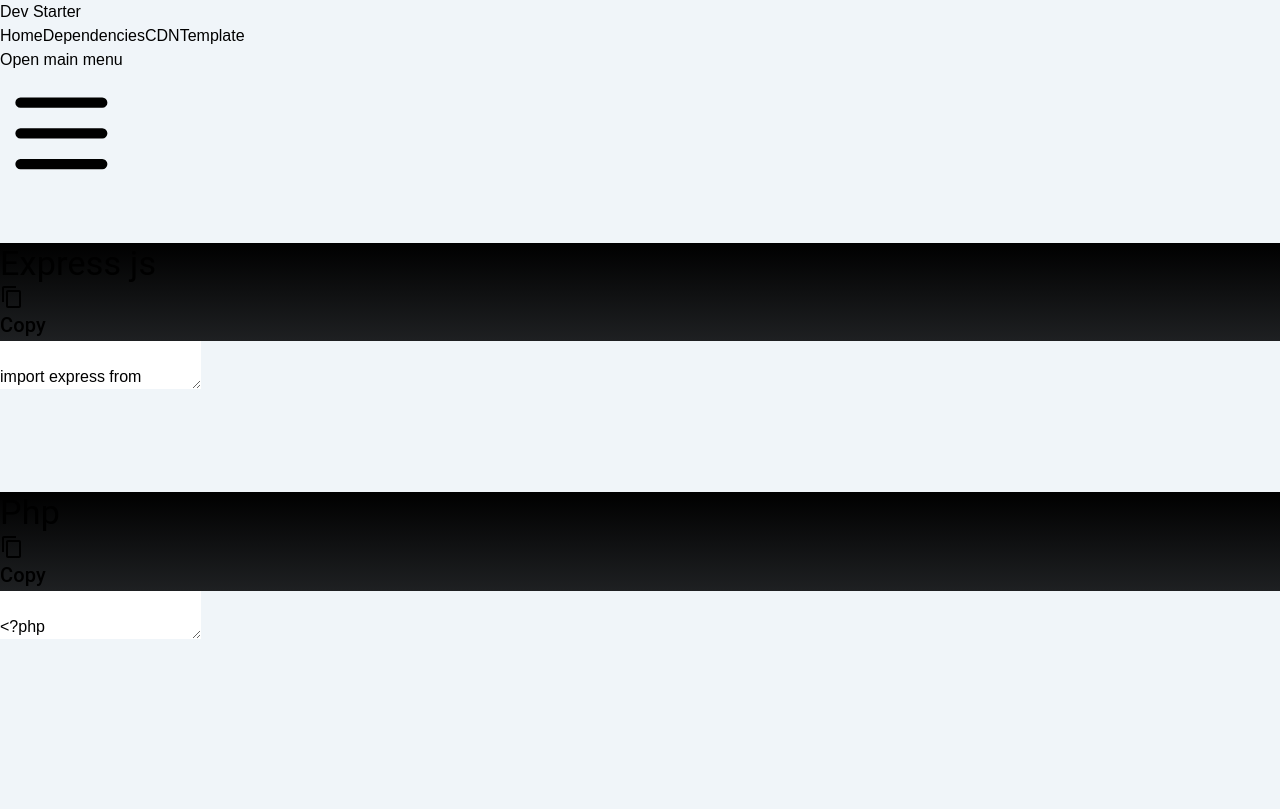
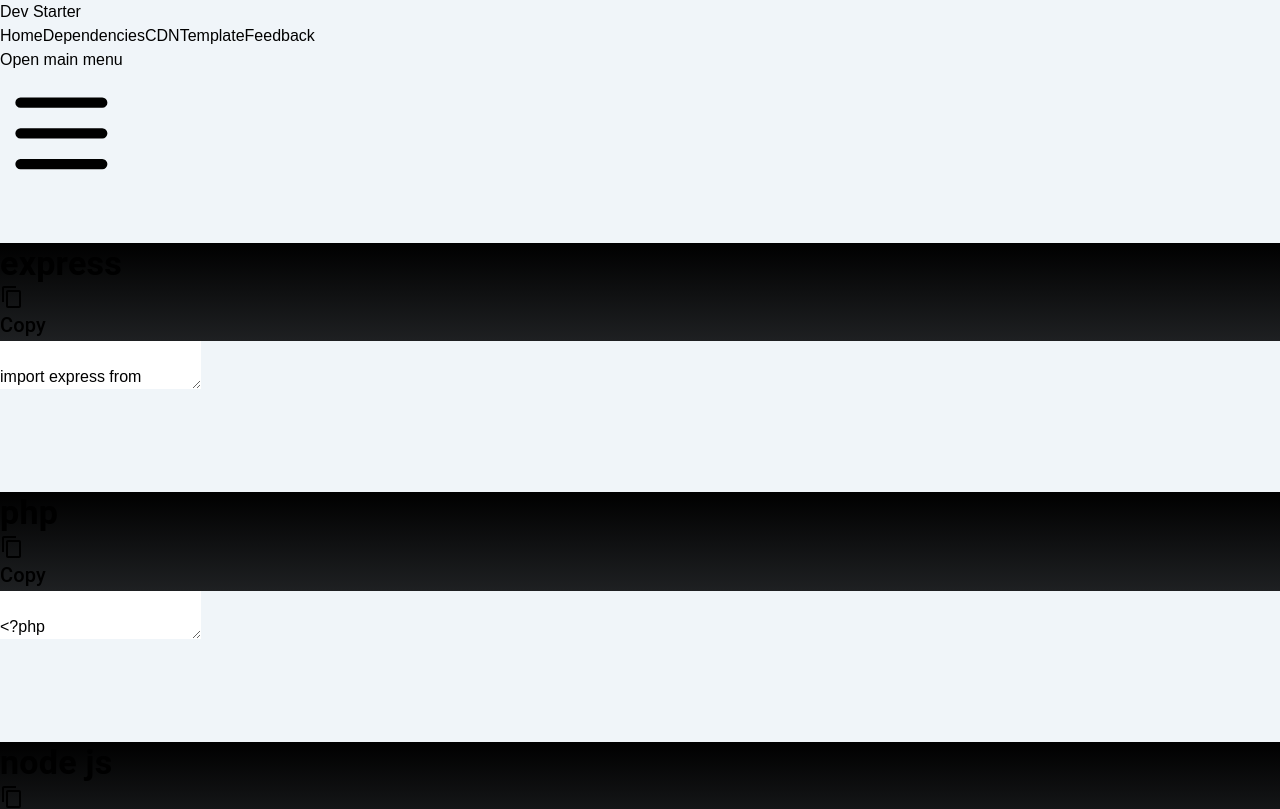
Before and after one commit to Kreliannn/dev-starter, a Next.js app: page /pages/codeTemplate in a window 1280 px wide. Shown: the top 809 px of the page. Built offline with nearby package versions, Linux system fonts and the light colour scheme.

Commit message:
add feedback form

```diff
--- a/package.json
+++ b/package.json
@@ -13,6 +13,7 @@
     "@emotion/styled": "^11.14.0",
     "@mui/icons-material": "^6.4.1",
     "@mui/material": "^6.4.0",
+    "firebase": "^11.2.0",
     "next": "15.1.5",
     "react": "^19.0.0",
     "react-dom": "^19.0.0",
--- a/src/app/globals.css
+++ b/src/app/globals.css
@@ -1,8 +1,6 @@
 @tailwind base;
 @tailwind components;
 @tailwind utilities;
-
-
 
 
 
@@ -14,3 +12,16 @@
 .hide-scrollbar::-webkit-scrollbar {
   display: none;
 }
+
+.button {
+  @apply px-4 py-2 bg-black text-white rounded-lg hover:bg-stone-900 transition duration-300 ease-in-out;
+}
+
+.card {
+  @apply bg-white p-6 rounded-lg shadow-lg hover:shadow-xl transition-shadow duration-300 ease-in-out;
+}
+
+/* Input Styles */
+.input {
+  @apply px-4 py-3 border border-gray-300 rounded-md focus:outline-none focus:ring-2 focus:ring-black focus:border-black text-gray-700 placeholder-gray-500 bg-white transition duration-300 ease-in-out shadow-sm hover:shadow-md;
+}
--- a/src/app/navbar.tsx
+++ b/src/app/navbar.tsx
@@ -28,6 +28,9 @@
               </Link>
               <Link href="/pages/codeTemplate" className="hover:bg-stone-900 px-3 py-2 rounded-md text-sm font-medium">
                 Template
+              </Link>
+              <Link href="/pages/feedback" className="hover:bg-stone-900 px-3 py-2 rounded-md text-sm font-medium">
+                Feedback
               </Link>
             </div>
           </div>
@@ -81,6 +84,9 @@
           <Link href="/pages/codeTemplate" className="hover:bg-gray-700 block px-3 py-2 rounded-md text-base font-medium">
           Template
           </Link>
+          <Link href="/pages/feedback" className="hover:bg-gray-700 block px-3 py-2 rounded-md text-base font-medium">
+          Feedback
+          </Link>
           </div>
         </div>
       )}
--- a/src/app/pages/codeTemplate/codes/codes.tsx
+++ b/src/app/pages/codeTemplate/codes/codes.tsx
@@ -1,5 +1,4 @@
-
-export const express =`
+ const express =`
 import express from "express"
 import cors from "cors"
 import session from "express-session"
@@ -42,39 +41,27 @@
 `
 
 
-export const php = `
+ const php = `
 <?php
 
-// Define the routes as an associative array
+session_start();
+
+$uri = $_SERVER['REQUEST_URI'];
+
 $routes = [
-    '/' => 'home',
-    '/about' => 'about',
-    '/contact' => 'contact',
+'/' => 'controller/home.php',
+'/about_us' => 'controller/about_us.php',
+'/contact' => 'controller/contact.php',
 ];
 
-// Get the current URL path
-$requestUri = parse_url($_SERVER['REQUEST_URI'], PHP_URL_PATH);
 
-// Function to handle 404 errors
-function notFound() {
-    http_response_code(404);
-    echo "<h1>404 Not Found</h1>";
-    exit;
+if(array_key_exists($uri, $routes))
+{
+    require($routes[$uri]);
+}else{
+    echo 'page not found';
 }
 
-// Route handling
-if (array_key_exists($requestUri, $routes)) {
-    // Call the corresponding function based on the route
-    $function = $routes[$requestUri];
-    if (function_exists($function)) {
-        $function();
-    } else {
-        notFound();
-    }
-} else {
-    notFound();
-}
-3
 //.htaccess codes
 /*
 # Enable Rewrite Engine
@@ -87,3 +74,110 @@
 */
 
 `
+
+const node = `
+const http = require("http");
+
+// Define the server port
+const PORT = 3000;
+
+// Create the server
+const server = http.createServer((req, res) => {
+  // Set the response header
+  res.writeHead(200, { "Content-Type": "text/plain" });
+
+  // Handle routes
+  if (req.url === "/" && req.method === "GET") {
+    res.end("Welcome to the Node.js server!");
+  } else if (req.url === "/about" && req.method === "GET") {
+    res.end("This is the About page.");
+  } else {
+    res.writeHead(404, { "Content-Type": "text/plain" });
+    res.end("404 Not Found");
+  }
+});
+
+// Start the server
+server.listen(PORT, () => {
+  console.log("Server is running.........");
+});
+
+`
+ const html = `
+<!DOCTYPE html>
+<html lang="en">
+<head>
+  <meta charset="UTF-8">
+  <meta name="viewport" content="width=device-width, initial-scale=1.0">
+  <title>Bootstrap and jQuery Template</title>
+  <!-- Bootstrap CSS -->
+  <link href="https://cdn.jsdelivr.net/npm/bootstrap@5.3.2/dist/css/bootstrap.min.css" rel="stylesheet" integrity="sha384-XLM6KY5tWNFftqcp8VHB6ewvWWscBRXHIFHfhy1ZvUjA0JTwDqCpZX2wRPI0EnYF" crossorigin="anonymous">
+</head>
+<body>
+
+  <!-- Your content goes here -->
+
+  <!-- jQuery -->
+  <script src="https://code.jquery.com/jquery-3.7.1.min.js" integrity="sha384-Q8QmC3GUrDxMeo+e3CW3jlbbHg9ftM/nc9Fekjp3Hg6pOCj+ym5UM8tvHefBOIHu" crossorigin="anonymous"></script>
+  <!-- Bootstrap JS -->
+  <script src="https://cdn.jsdelivr.net/npm/bootstrap@5.3.2/dist/js/bootstrap.bundle.min.js" integrity="sha384-qX2Ao3CWNO/Gkg71g2BhKy9NNni3KciWFKJoZb8fD8G5FdnxGlIC/HuIDkEZ+PCD" crossorigin="anonymous"></script>
+</body>
+</html>
+`
+const css = `
+@tailwind base;
+@tailwind components;
+@tailwind utilities;
+
+
+
+body {
+
+  font-family: Arial, Helvetica, sans-serif;
+}
+
+.hide-scrollbar::-webkit-scrollbar {
+  display: none;
+}
+
+.button {
+  @apply px-4 py-2 bg-black text-white rounded-lg hover:bg-stone-900 transition duration-300 ease-in-out;
+}
+
+.card {
+  @apply bg-white p-6 rounded-lg shadow-lg hover:shadow-xl transition-shadow duration-300 ease-in-out;
+}
+
+/* Input Styles */
+.input {
+  @apply px-4 py-3 border border-gray-300 rounded-md focus:outline-none focus:ring-2 focus:ring-black focus:border-black text-gray-700 placeholder-gray-500 bg-white transition duration-300 ease-in-out shadow-sm hover:shadow-md;
+}
+`
+
+ export const tempaltesData = [
+    {
+        name : "express",
+        color : "text-yellow-600",
+        code : express
+    },
+    {
+        name : "php",
+        color : "text-purple-600",
+        code : php
+    },
+    {
+        name : "node js",
+        color : "text-green-600",
+        code : node
+    },
+    {
+        name : "html",
+        color : "text-orange-700",
+        code : html
+    },
+    {
+        name : "css",
+        color : "text-blue-500",
+        code : css
+    },
+]
--- a/src/app/pages/codeTemplate/page.tsx
+++ b/src/app/pages/codeTemplate/page.tsx
@@ -1,5 +1,5 @@
 "use client"
-import { express, php } from "./codes/codes"
+import { tempaltesData } from "./codes/codes"
 import { useEffect } from "react"
 import useCodeTemplateStore from "@/app/store/codeTemplatesStore"
 import {Typography} from "@mui/material";
@@ -11,13 +11,11 @@
 {
     let [isCopied, setIsCopied] = useState(false);
 
-    let codes = useCodeTemplateStore((state) => state.codes)
+    let Template = useCodeTemplateStore((state) => state.template)
     let initialValue = useCodeTemplateStore((state) => state.initialValue)
-    let setExpress = useCodeTemplateStore((state) => state.setExpress)
-    let setPhp = useCodeTemplateStore((state) => state.setPhp)
 
     useEffect(() => {
-        initialValue({express : express, php : php})
+        initialValue(tempaltesData)
 
     }, [])
 
@@ -31,37 +29,31 @@
     return(
         <div>
             <br /><br />
+            {
+                Template?.map((template) => {
+                    return(
+                        <div key={template.name}>
                         <div className="container m-auto h-96 border bg-stone-200 drop-shadow-lg">
                             <div className="container-fluid h-16 grid grid-cols-2" style={{backgroundImage: "linear-gradient(to bottom, black, #1E2022)"}}>
                                 <div className="  flex place-items-center ms-5   ">
-                        <Typography variant="h4" className='font-bold text-yellow-600'> Express js </Typography>
+                                    <Typography variant="h4" className={`font-bold ${template.color}`}> <strong>{template.name}</strong> </Typography>
                                 </div>
                                 <div className="  flex justify-end">
-                        <div className='flex justify-center place-items-center text-white gap-1  scale-75 hover:bg-stone-200 hover:text-black p-4 rounded' style={{transition : ".5s"}} onClick={() => copy(codes?.express)}>
+                                    <div className='flex justify-center place-items-center text-white gap-1  scale-75 hover:bg-stone-200 hover:text-black p-4 rounded' style={{transition : ".5s"}} onClick={() => copy(template.code)}>
                                         {(isCopied) ? <CheckIcon /> : <ContentCopyIcon /> }
                                         <Typography variant="h6" className='font-bold'> Copy </Typography>
                                     </div>
                                 </div>
                             </div>
-                <textarea className="w-full h-full text-stone-700   p-2 text-lg p-5" placeholder="please wait......." value={codes?.express} onChange={(e) =>setExpress(e.target.value) }></textarea>
+                            <textarea className="w-full h-full text-stone-700   p-2 text-lg p-5" placeholder="please wait......." value={template.code} readOnly></textarea>
                         </div>
                         <br /> <br /> <br /><br />
-            <div className="container m-auto h-96 border bg-stone-200 drop-shadow-lg">
-                <div className="container-fluid h-16 grid grid-cols-2" style={{backgroundImage: "linear-gradient(to bottom, black, #1E2022)"}}>
-                    <div className="  flex place-items-center ms-5   ">
-                        <Typography variant="h4" className='font-bold text-purple-700'> Php </Typography>
-                    </div>
-                    <div className="  flex justify-end">
-                        <div className='flex justify-center place-items-center text-white gap-1  scale-75 hover:bg-stone-200 hover:text-black p-4 rounded' style={{transition : ".5s"}} onClick={() => copy(codes?.php)}>
-                            {(isCopied) ? <CheckIcon /> : <ContentCopyIcon /> }
-                            <Typography variant="h6" className='font-bold'> Copy </Typography>
-                        </div>
-                    </div>
-                </div>
-                <textarea className="w-full h-full text-stone-700   p-2 text-lg p-5" placeholder="please wait......." value={codes?.php} onChange={(e) =>setPhp(e.target.value) }></textarea>
-            </div>
+                        </div >
+                    )
+                })
+            }
 
-            <br /><br /><br /><br />
+
         </div>
     )
 }
--- a/src/app/store/codeTemplatesStore.ts
+++ b/src/app/store/codeTemplatesStore.ts
@@ -1,24 +1,21 @@
 import { create } from "zustand"
+
+type obj = {
+    name : string,
+    color : string,
+    code : string
+}
+
+type tempType = {
+    template : obj[],
+    initialValue : (data: obj[]) => void
+}
+
+const useCodeTemplateStore = create<tempType>((set, get) => ({
+    template : [],
+    initialValue : (data) => set({ template : data})
+}))
 
 
 
-type codes = {
-    express : string,
-    php : string
-}
-
-type template = {
-    codes : codes,
-    initialValue : (data: codes) => void,
-    setExpress : (data: string) => void,
-    setPhp : (data: string) => void,
-}
-
-let useCodeTemplateStore = create<template>((set) => ({
-    codes : { express : "", php : ""},
-    initialValue : (data: codes) => set((state) => ({ codes : data})),
-    setExpress : (data) => set((state) => ({ codes : {express : data, php : state.codes.php}})),
-    setPhp : (data) => set((state) => ({ codes : {express : state.codes.express , php : data}})),
-}))
-
 export default useCodeTemplateStore;
```
Also changed, not shown: src/app/page.tsx (+16 -11 lines), src/app/pages/feedback/page.jsx (added, +88 -0 lines), 1 other file (tests, documents, lock files or other folders). Lines whose indentation alone changed are shown as unchanged.
